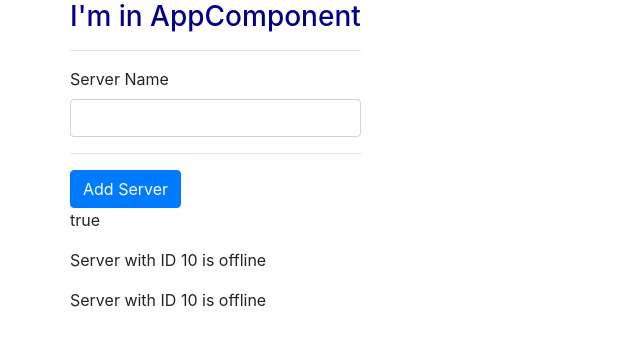
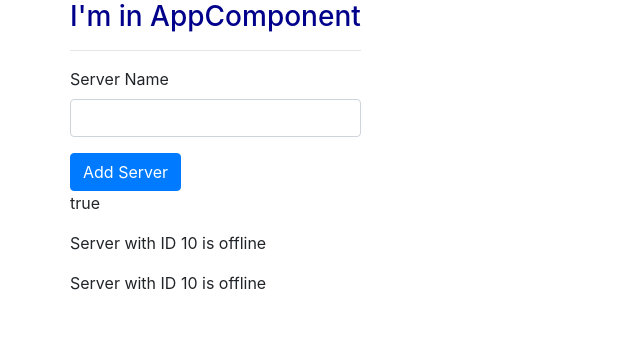
Before and after one commit to Victor-Tellez/Angular8_HelloWorld, an Angular app: page / in a window 1280 px wide. Shown: the top 346 px of the page, without its empty margins (0-640 px from the left). Built offline with nearby package versions, Linux system fonts and the light colour scheme.

Commit message:
Updated html to get rid of <hr> and use <p> instead

```diff
--- a/src/app/servers/servers.component.html
+++ b/src/app/servers/servers.component.html
@@ -4,8 +4,7 @@
   class="form-control"
   (input)="onUpdateServerName($event)"
 >
-{{ serverName }}
-<hr>
+<p> {{ serverName }} </p>
 <button
   class="btn btn-primary"
   [disabled] = "!allowNewServer"
```
